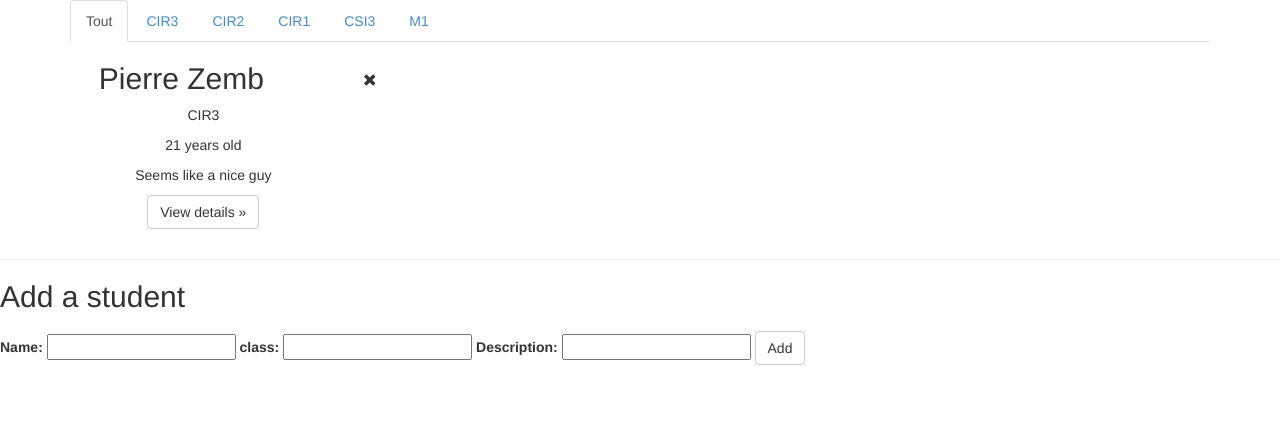
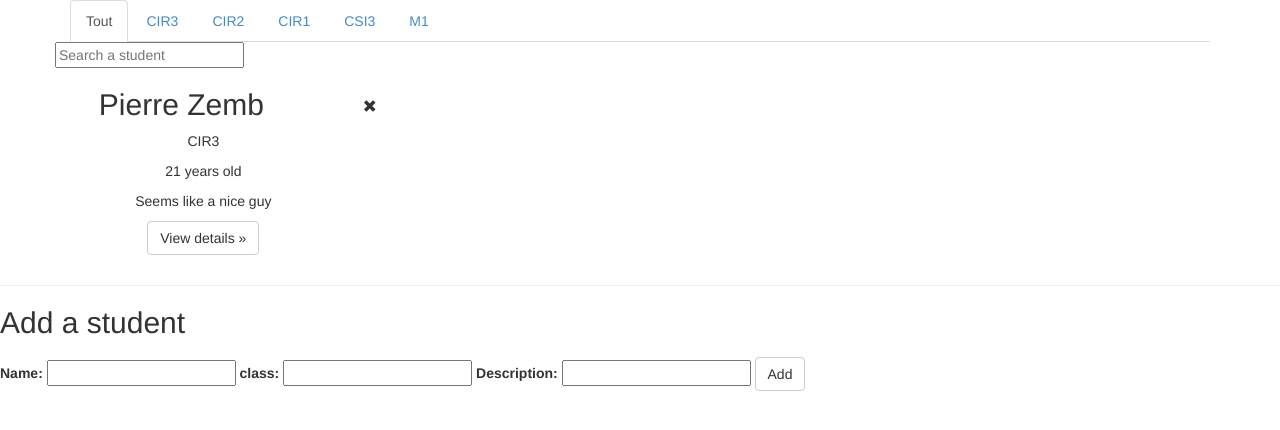
Before and after one commit to PierreZ/bootcamp-angular-isen, a plain HTML site: page step-0/index.html in a window 1280 px wide. Drawn offline with nearby package versions, Linux system fonts and the light colour scheme.

Commit message:
adding search field

```diff
--- a/step-0/index.html
+++ b/step-0/index.html
@@ -27,6 +27,9 @@
           <li><a href="#">CSI3</a></li>
           <li><a href="#">M1</a></li>
         </ul>
+        <div class="row">
+          <input class="search-query" type="text" ng-model="search" placeholder="Search a student"></div>
+        </div>
       </div>
 
       <!-- Three columns of text below the carousel -->
```
Also changed, not shown: step-1/index.html (+3 -0 lines), step-2/index.html (+3 -0 lines), step-3/index.html (+3 -0 lines).
